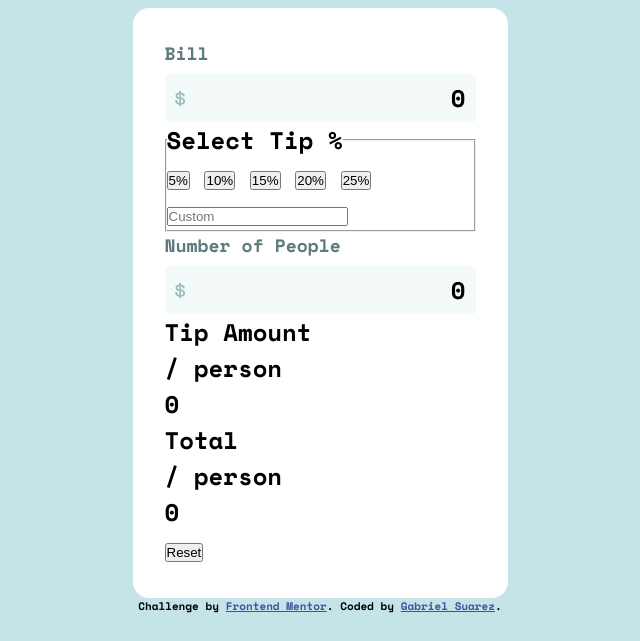
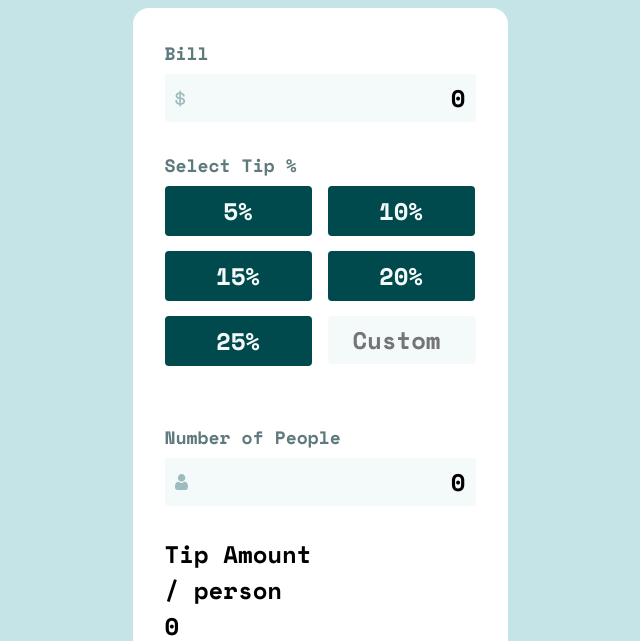
Before and after one commit to GabrielSB19/tip-calculator-app-main, a plain HTML site: page index.html in a window 1280 px wide. Shown: the part 124-765 px from the top of the page, without its empty margins (320-960 px from the left). Drawn offline with nearby package versions, Linux system fonts and the light colour scheme.

```diff
--- a/scss/_mixins.scss
+++ b/scss/_mixins.scss
@@ -18,6 +18,7 @@
     background-color: variables.$VeryLightGrayishCyan;
     border-radius: 4px;
     border: none;
+    margin-bottom: 30px;
     &:hover{
         cursor: pointer;
     }
--- a/scss/style.scss
+++ b/scss/style.scss
@@ -28,13 +28,39 @@
         @include mixins.input('../images/icon-dollar.svg');
     }
 
-
-
-
     &__people-label{
         @include mixins.label;
     }
     &__people-input{
-        @include mixins.input('../images/icon-dollar.svg');
+        @include mixins.input('../images/icon-person.svg');
     }
 }
+
+.btns{
+    border: none;
+    display: grid;
+    grid-template-columns: 1fr 1fr;
+    gap: 15px;
+    margin-bottom: 30px;
+    &__legend{
+        @include mixins.label;
+    }
+    &__button{
+        width: 147px;
+        height: 50px;
+        background-color: variables.$VeryDarkCyan;
+        color: variables.$VeryLightGrayishCyan;
+        font-family: variables.$InputFont;
+        font-size: 1em;
+        border: none;
+        border-radius: 4px;
+        &:hover{
+            cursor: pointer;
+        }
+    }
+    &__button-custom{
+        @include mixins.input(unset);
+        text-align: center;
+        color: variables.$DarkGrayishCyan;
+    }
+}
```
Also changed, not shown: style.css, 1 other file.
